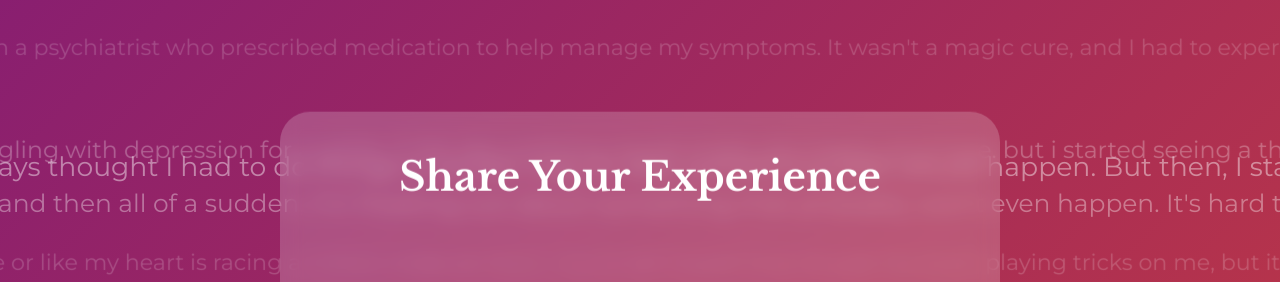
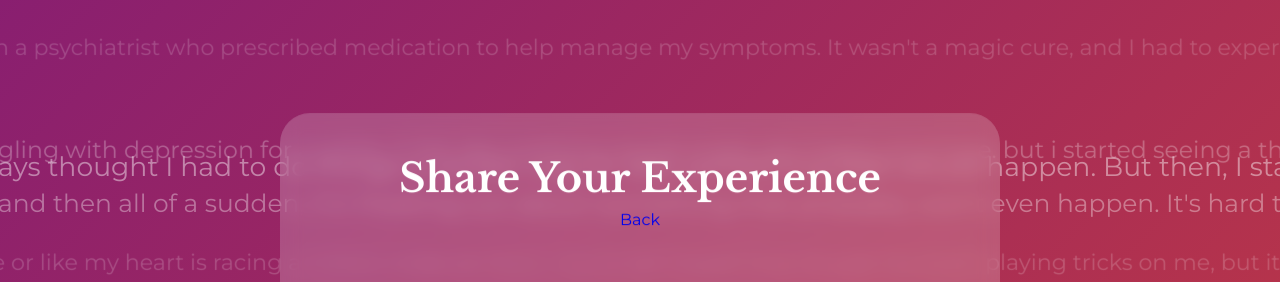
Before and after one commit to myfatemi04/rivers, a React (Create React App) app: page /share in a window 1280 px wide. Shown: the top 282 px of the page. Built offline with nearby package versions, Linux system fonts and the light colour scheme.

Commit message:
Add back/new buttons

```diff
--- a/src/pages/Share.js
+++ b/src/pages/Share.js
@@ -1,6 +1,6 @@
 import { useCallback, useState } from "react";
+import { Link } from "react-router-dom";
 import { addStory } from "../api";
-import SplitType from "split-type";
 import "./Share.css";
 
 export default function Share() {
@@ -27,7 +27,8 @@ export default function Share() {
 		<div style={{
 			display: "flex", flexDirection: "column", width: "40rem", margin: "0.5rem auto", alignItems: "center"
 		}}>
-			<h1>Share Your Experience</h1>
+			<h1 style={{marginBottom: 0}}>Share Your Experience</h1>
+			<Link to='/'>Back</Link>
 			{status === 'success' ? <><p>Thank you so much for sharing. Your stories will give someone going through a similar experience comfort that they aren't alone.</p>
 				<button class="button" onClick={() => window.location.reload()}>Submit another</button>
 			</> :
--- a/src/pages/Talk.js
+++ b/src/pages/Talk.js
@@ -1,6 +1,7 @@
 import ChatMessages from "../components/ChatMessages";
 import { useState, useCallback, useEffect } from 'react';
 import { getStories, chat } from '../api';
+import { Link } from "react-router-dom";
 
 export default function Talk() {
 	const [initialMessage, setInitialMessage] = useState("");
@@ -27,6 +28,9 @@ export default function Talk() {
 		zIndex: 1
 	}}>
 		<h1>Find Your Flow</h1>
+		<div>
+			<Link to='/'>Back</Link>, <a href='/talk'>New</a>
+		</div>
 		{initialMessage ? (
 			stories === null ?
 				<p>Connecting you to an AI...</p> :
@@ -39,7 +43,8 @@ export default function Talk() {
 						setInitialMessage(e.target.value);
 					}
 				}} className="chat-input" style={{
-					outline: 'none' }} />
+					outline: 'none'
+				}} />
 			</div>
 		)}
 	</div>
@@ -71,7 +76,7 @@ function TalkInner({ initialMessage, stories }) {
 		if (messages[messages.length - 1].role === 'user') {
 			setTyping(true);
 			chat(messages, stories).then((result) => {
-				return setMessages(messages => [...messages, { ...result.message, quotes: result.quotes}]);
+				return setMessages(messages => [...messages, { ...result.message, quotes: result.quotes }]);
 			}).finally(() => {
 				setTyping(false);
 			});
```
